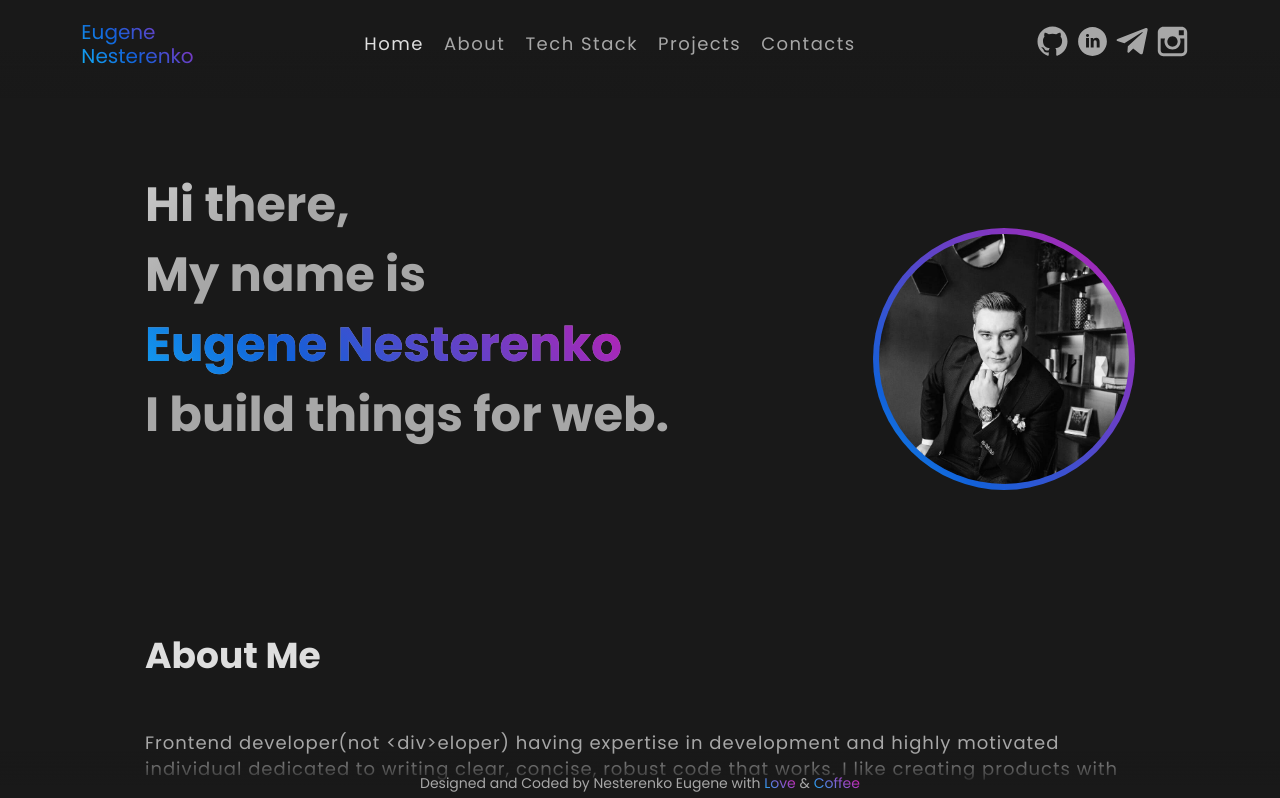
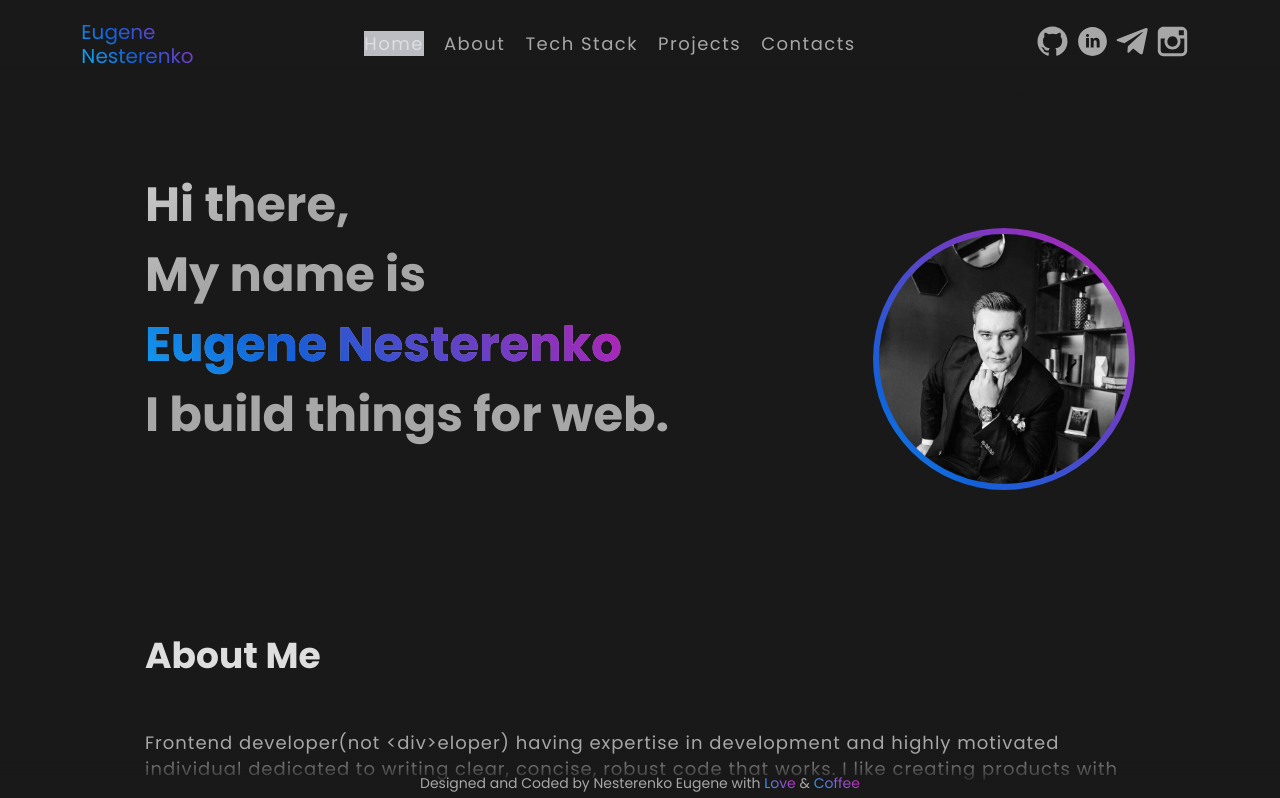
Before and after one commit to talismanchik/my_portfolio, a React (Vite) app: page / in a window 1280 px wide. Shown: the top 798 px of the page. Built offline with nearby package versions, Linux system fonts and the light colour scheme.

Commit message:
correct new

```diff
--- a/src/layout/header/menu/menu.module.scss
+++ b/src/layout/header/menu/menu.module.scss
@@ -25,6 +25,7 @@
       &:hover,
       &:focus-within {
         color: var(--secondary-text);
+        background-color: #bbbdc3;
       }
     }
 
```
